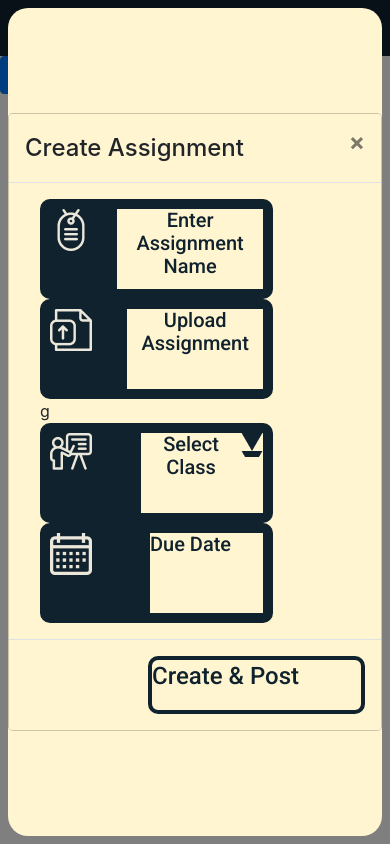
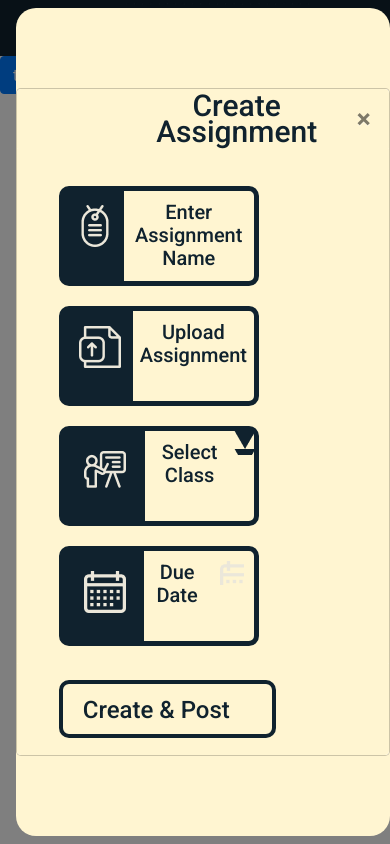
Before and after one commit to A2S-InnovateTech/mindx.github.io, a React (Create React App) app: page /#/tpopup in a window 390 px wide. Built offline with nearby package versions, Linux system fonts and the light colour scheme.

Commit message:
added a new popup teacher panel.

```diff
--- a/src/components/teacher/popup/Grid.js
+++ b/src/components/teacher/popup/Grid.js
@@ -15,7 +15,7 @@ const Grid =(props) => {
        dialogClassName="tpop"
        aria-labelledby="contained-modal-title-vcenter">
         <Modal.Header closeButton className="tpopb">
-          <Modal.Title id="contained-modal-title-vcenter">
+          <Modal.Title className="modal-title">
           Create Assignment
           </Modal.Title>
         </Modal.Header>
@@ -37,7 +37,7 @@ const Grid =(props) => {
             </Row>
             <Row>
               <Col xs={12} md={8}>
-                g
+
               </Col>
               <Col xs={6} md={4}>
 
@@ -55,6 +55,9 @@ const Grid =(props) => {
               <div  className="rec">
               <div className="box"><div className="calendar"></div></div>
               <p className="boxtext">Due Date</p>
+              <div className="margincal">
+              <div className="smallcalendar"></div>
+              </div>
               </div>
               </Col>
             </Row>
--- a/src/components/teacher/popup/tpop.css
+++ b/src/components/teacher/popup/tpop.css
@@ -1,12 +1,36 @@
 .tpop{
     background: #FFF5D1;
     border-radius: 20px;
+
+    left: 2vw;
+}
+.modal-title{
+
+    width: 429px;
+height: 26px;
+
+margin-left: 200px;
+
+    font-family: Roboto;
+font-style: normal;
+font-weight: 500;
+font-size: 36px;
+line-height: 42px;
+display: flex;
+align-items: center;
+text-align: center;
+
+/* 1 */
+
+color: #10222E;
 }
 .tpopb{
     background: #FFF5D1;
+    border: 1px solid #FFF5D1;
 }
 .rec{
-
+   margin-left: 10px;
+   margin-top: 30px;
     width: 233px;
 height: 100px;
     display: flex;
@@ -28,6 +52,8 @@ height: 90px;
 background: #10222E;
 }
 .boxtext{
+    margin-top: 10px;
+
     font-family: Roboto;
 font-style: normal;
 font-weight: 500;
@@ -41,26 +67,42 @@ justify-content: center;
 color: #10222E;
 }
 .dog{
-    left: 29px;
-    top: 29px;
+    margin-top: 14px;
+    margin-left: 10px;
     width: 42px;
 height: 42px;
 background: url("./dog.png");
+
 }
 .presentation{
+    margin-top: 20px;
+    margin-left: 20px;
     width: 42px;
     height: 42px;
     background: url("./presentation.png");
 
 }
 .calendar{
-    left: 29px;
+    margin-top: 20px;
+    margin-left: 20px;
     width: 42px;
     height: 42px;
     background: url("./calendar.png");
 
 }
+.smallcalendar{
+    width: 24px;
+height: 24px;
+background: url("./calendar.png");
+}
+.margincal{
+    margin-top: 10px;
+    margin-left: 10px ;
+    margin-right: 10px;
+}
 .upload{
+    margin-top: 15px;
+    margin-left: 15px;
     width: 42px;
     height: 42px;
     background: url("./upload.png");
@@ -75,7 +117,7 @@ height: 24px;
 
 width: 217px;
 height: 58px;
-
+margin-right: 300px;
 
 /* 1 */
 
@@ -88,7 +130,8 @@ border-radius: 10px;
 
 width: 153px;
 height: 32px;
-
+margin-top: 10px;
+margin-left: 20px;
 
 font-family: Roboto;
 font-style: normal;
@@ -103,3 +146,36 @@ text-align: center;
 
 color: #10222E;
 }
+
+
+@media only screen and (max-width: 1000px) {
+    .modal-title{
+        width: 429px;
+        height: 26px;
+        margin-left: 100px;
+        font-weight: 500;
+        font-size: 30px;
+        line-height: 26px;
+    }
+    .creatbox{
+
+        width: 217px;
+        height: 58px;
+        margin-right: 100px;
+        }
+
+        .rec{
+            margin-left: 10px;
+             width: 200px;
+             margin-top: 20px;
+         height: 100px;
+             display: flex;
+             flex-direction: row;
+             border: 5px solid #10222E;
+
+             border-radius: 10px;
+
+
+         }
+
+}
```
